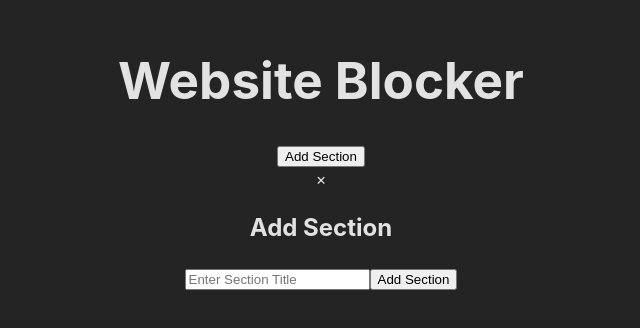
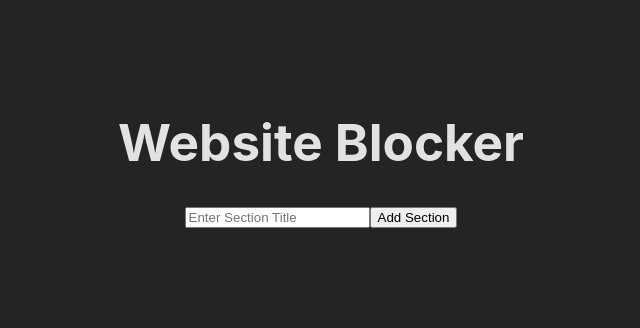
Before and after one commit to SantiagoYanezFerreiro/BlockerApp, a React (Vite) app: page / in a window 1280 px wide. Shown: the part 246-574 px from the top of the page, without its empty margins (319-959 px from the left). Built offline with nearby package versions, Linux system fonts and the light colour scheme.

Commit message:
simplified interface

```diff
--- a/src/components/AddBlockedSiteModal.jsx
+++ b/src/components/AddBlockedSiteModal.jsx
@@ -18,10 +18,6 @@ export default function AddBlockedSiteModal({ isOpen, onClose, onAddSection }) {
   return (
     <div className={`modal ${isOpen ? "open" : ""}`}>
       <div className="modal-content">
-        <span className="close" onClick={() => onClose()}>
-          &times;
-        </span>
-        <h2>Add Section</h2>
         <input
           type="text"
           placeholder="Enter Section Title"
--- a/src/components/WebsiteBlocker.jsx
+++ b/src/components/WebsiteBlocker.jsx
@@ -39,7 +39,6 @@ export default function WebsiteBlocker() {
           onAddSite={(site) => addSiteToSection(index, site)}
         />
       ))}
-      <button onClick={openModal}>Add Section</button>
       <AddBlockedSiteModal
         isOpen={isModalOpen}
         onClose={closeModal}
```
